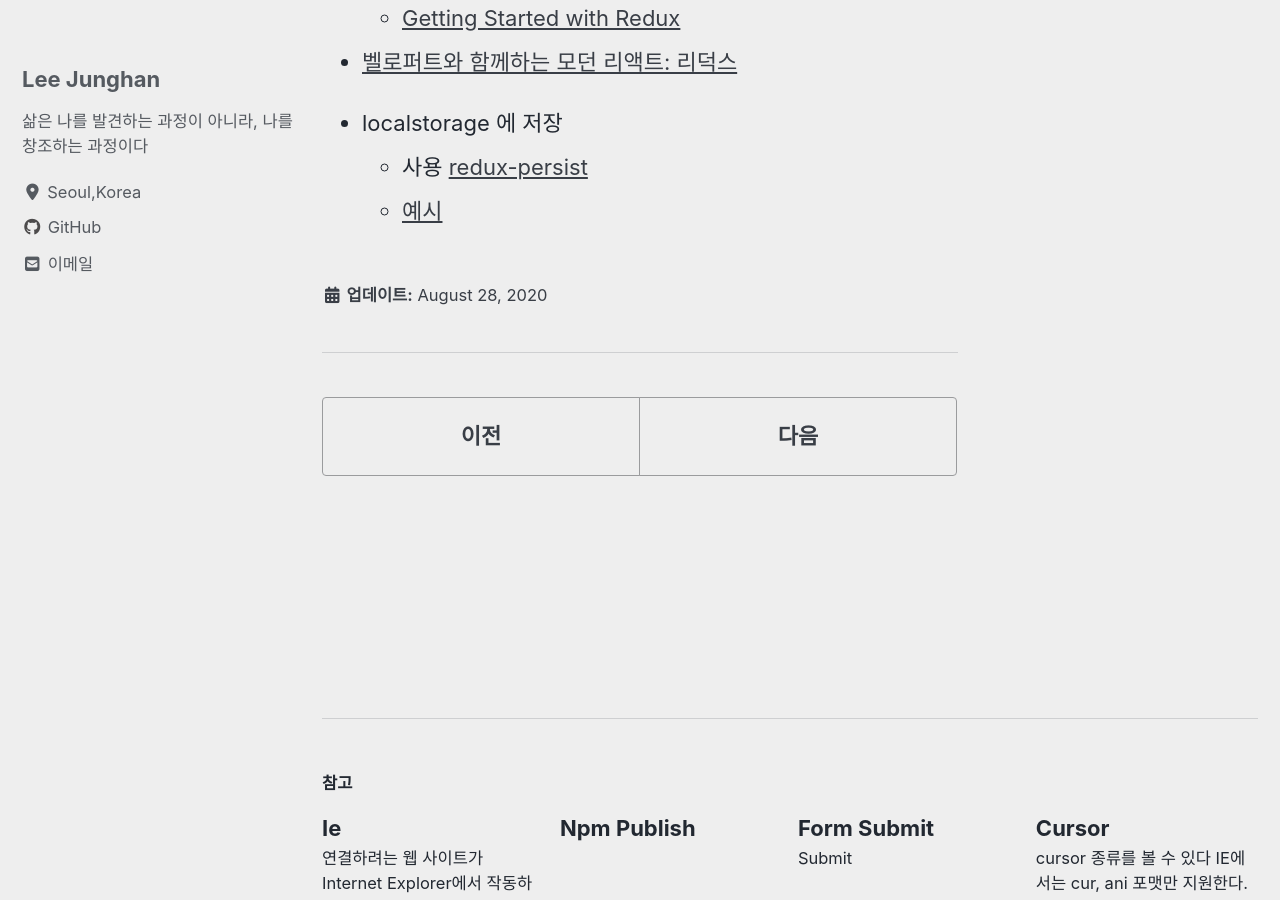
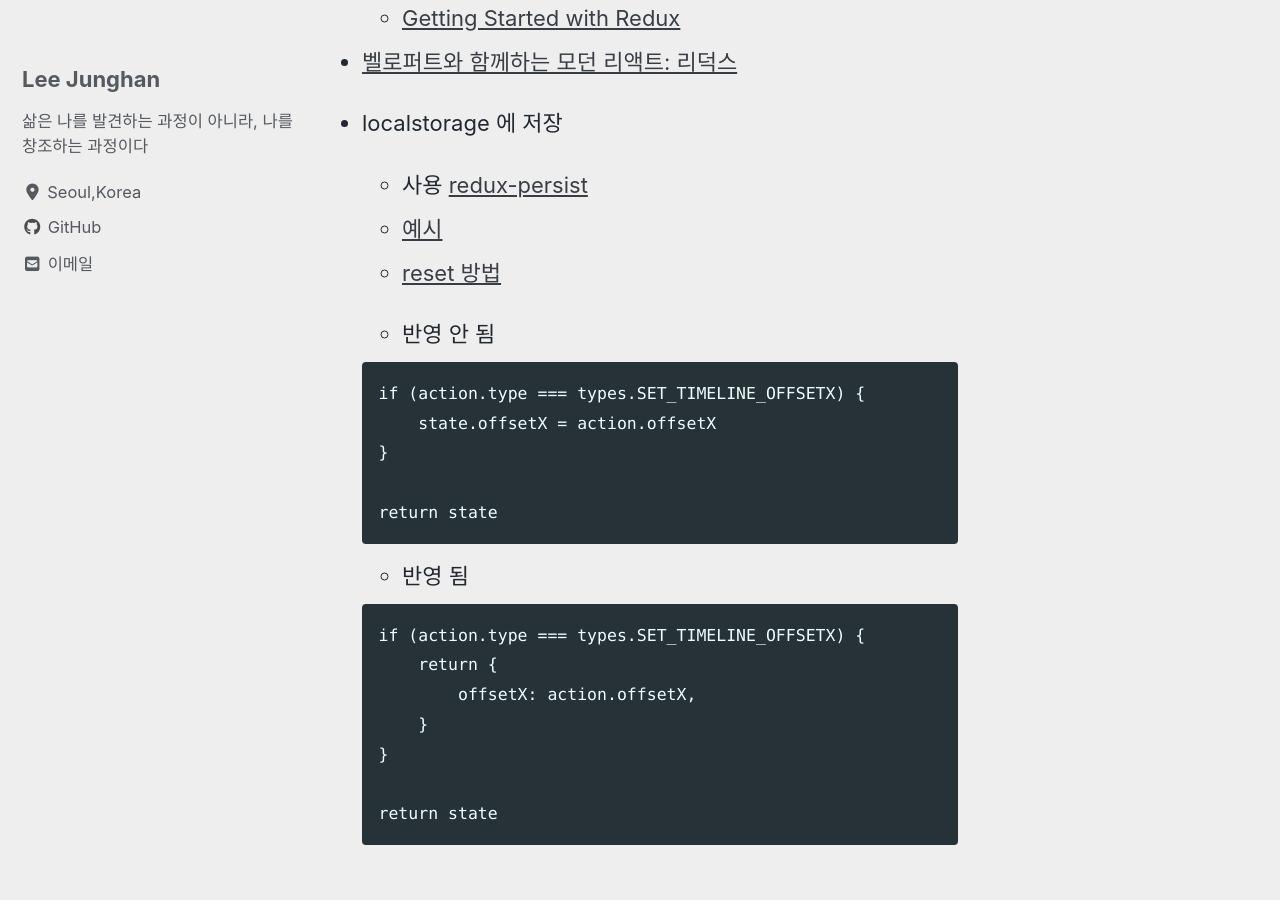
Before and after one commit to toyjhlee/toyjhlee.github.com, a Jekyll site: the page built from _posts/2020-08-28-redux.md, in a window 1280 px wide and 900 px high, scrolled down 227 px. Built offline with Jekyll 4.4.1, drawn with Linux system fonts in a browser that asks for light colours; cached includes are drawn as plain includes; nearby versions of some CDN libraries.

Commit message:
docs: add mistake case to redux

````diff
--- a/_posts/2020-08-28-redux.md
+++ b/_posts/2020-08-28-redux.md
@@ -3,5 +3,29 @@
 -   [벨로퍼트와 함께하는 모던 리액트: 리덕스](https://react.vlpt.us/)
 
 -   localstorage 에 저장
+
     -   사용 [redux-persist](https://github.com/rt2zz/redux-persist)
     -   [예시](https://velog.io/@_jouz_ryul/LocalStorage-SessiongStorage-%EA%B7%B8%EB%A6%AC%EA%B3%A0-Redux-Persist)
+    -   [reset 방법](https://github.com/rt2zz/redux-persist/issues/1015)
+
+    -   반영 안 됨
+
+    ```
+    if (action.type === types.SET_TIMELINE_OFFSETX) {
+        state.offsetX = action.offsetX
+    }
+
+    return state
+    ```
+
+    -   반영 됨
+
+    ```
+    if (action.type === types.SET_TIMELINE_OFFSETX) {
+        return {
+            offsetX: action.offsetX,
+        }
+    }
+
+    return state
+    ```
````
